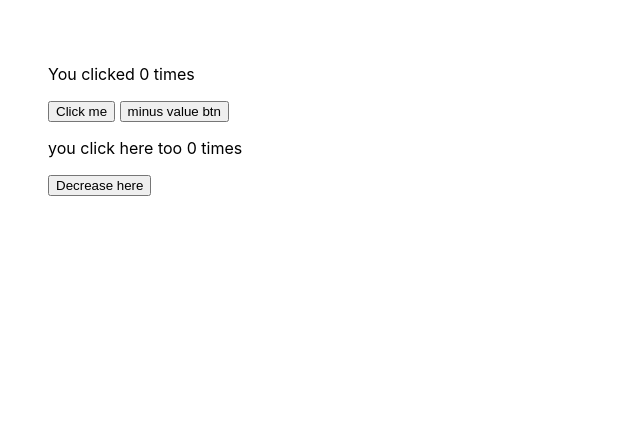
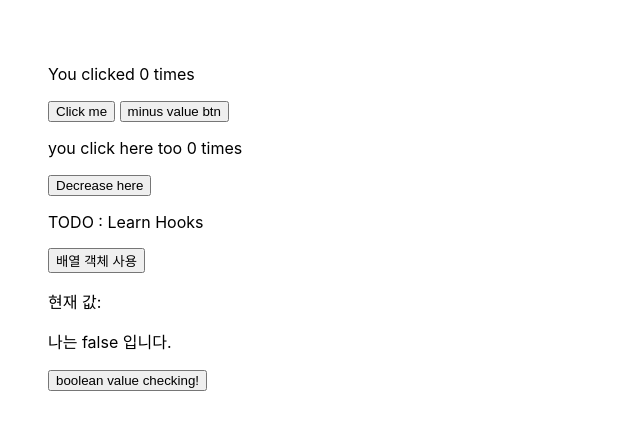
Before and after one commit to Captainjack-kor/studyAlone, a React (Create React App) app in the folder practice/react-hooks/hook/: page / in a window 1280 px wide. Shown: the top 430 px of the page, without its empty margins (0-640 px from the left). Built offline with nearby package versions, Linux system fonts and the light colour scheme.

Commit message:
add toggleBtn

```diff
--- a/practice/react-hooks/hook/src/App.js
+++ b/practice/react-hooks/hook/src/App.js
@@ -1,10 +1,35 @@
 import './App.css';
-import React, { useState } from 'react';
+import React, { useState, useEffect } from 'react';
+
+
+// function useToggle(initialValue = false) {
+//   const [value, setValue] = useState(initialValue);
+
+//   const toggle = useCallback(
+//     () => {
+//       setValue(v => !v);
+//     },
+//     [],
+//   )
+
+//   return [value, toggle];
+// }
 
 function App() {
 
   const [count, setCount] = useState(0);
   const [decrease, setDecrease] = useState(0);
+  const [todos, setTodos] = useState([{ text: 'Learn Hooks' }]);
+  const [check, setCheck] = useState(false);
+  const toggleTest = () => {
+    setCheck(check => !check);
+  }
+
+  useEffect(() => {
+    // 브라우저 API를 이용해 문서의 타이틀을 업데이트합니다
+    document.title = `You clicked ${count} times`;
+  }, [count]);
+
   return (
     <>
       <div className="test">
@@ -22,6 +47,16 @@ function App() {
           Decrease here
         </button>
 
+        <p> TODO : {todos[0].text}</p>
+        <button onClick={() => setTodos([{ text: 'League of legend' }])}>
+          배열 객체 사용
+        </button>
+        {/* {console.log(todos[0])} */}
+
+        <p> 현재 값: {check}</p>
+        { check ? <p> 나는 true 입니다. </p> : <p> 나는 false 입니다. </p> }
+        <button onClick={toggleTest}>boolean value checking!</button>
+        {/* {console.log(check)} */}
       </div>
     </>
   );
```
